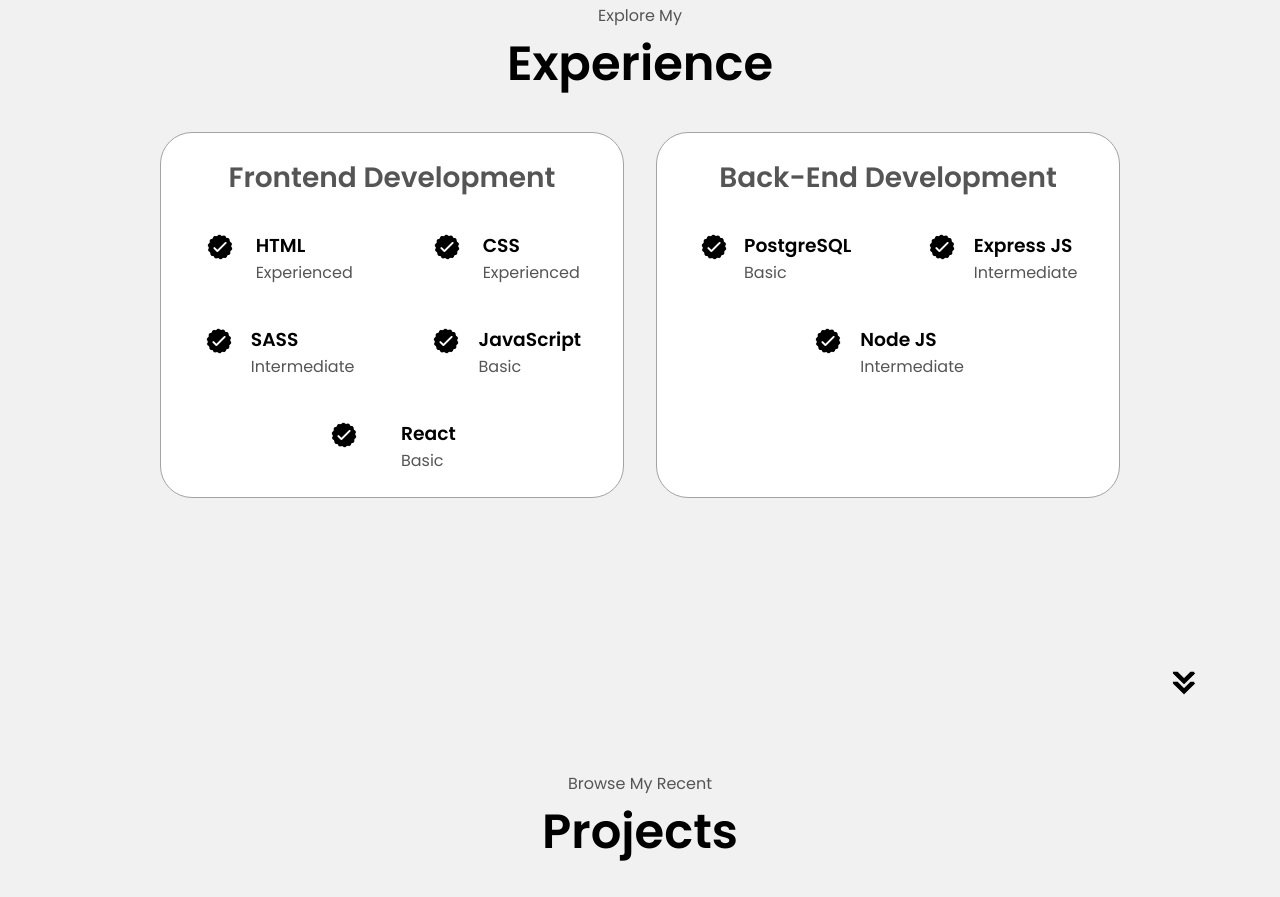
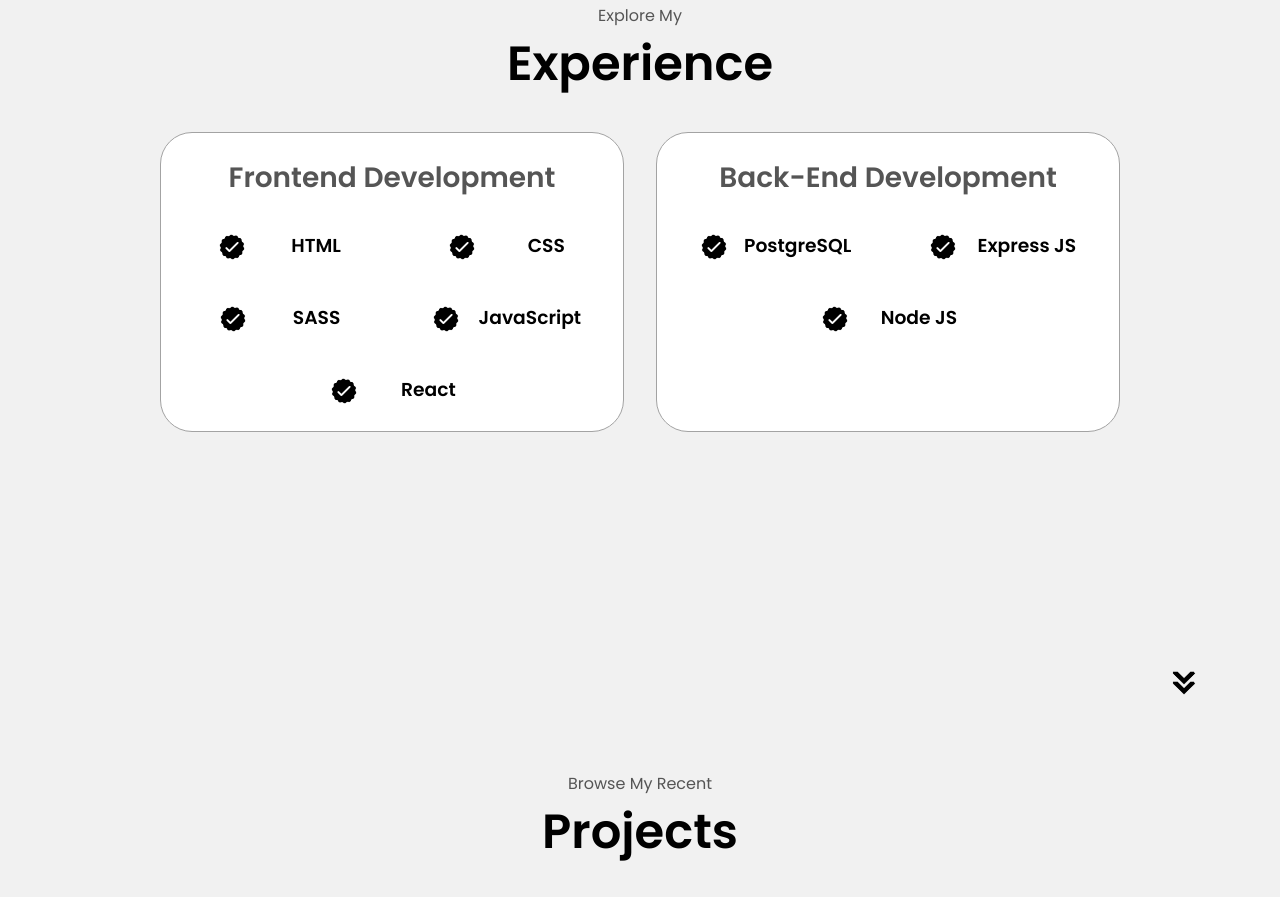
Before and after one commit to Nery-25/Portofolio, a website: page index.html in a window 1280 px wide. Shown: the part 1629-2526 px from the top of the page. Drawn offline with Linux system fonts and the light colour scheme.

Commit message:
Update index.html
Remover nível de experiência (desnecessário)

```diff
--- a/index.html
+++ b/index.html
@@ -134,7 +134,6 @@
                 />
                 <div>
                   <h3>HTML</h3>
-                  <p>Experienced</p>
                 </div>
               </article>
               <article>
@@ -145,7 +144,6 @@
                 />
                 <div>
                   <h3>CSS</h3>
-                  <p>Experienced</p>
                 </div>
               </article>
               <article>
@@ -156,7 +154,6 @@
                 />
                 <div>
                   <h3>SASS</h3>
-                  <p>Intermediate</p>
                 </div>
               </article>
               <article>
@@ -167,7 +164,6 @@
                 />
                 <div>
                   <h3>JavaScript</h3>
-                  <p>Basic</p>
                 </div>
               </article>
               <article>
@@ -178,7 +174,6 @@
                 />
                 <div>
                   <h3>React</h3>
-                  <p>Basic</p>
                 </div>
               </article>
             </div>
@@ -194,7 +189,6 @@
                 />
                 <div>
                   <h3>PostgreSQL</h3>
-                  <p>Basic</p>
                 </div>
               </article>
               <article>
@@ -205,7 +199,6 @@
                 />
                 <div>
                   <h3>Express JS</h3>
-                  <p>Intermediate</p>
                 </div>
               </article>
               <article>
@@ -216,7 +209,6 @@
                 />
                 <div>
                   <h3>Node JS</h3>
-                  <p>Intermediate</p>
                 </div>
               </article>
             </div>
```
